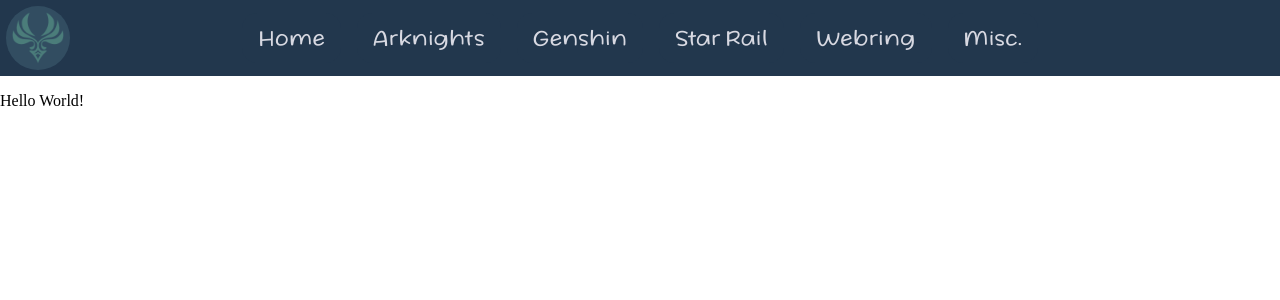
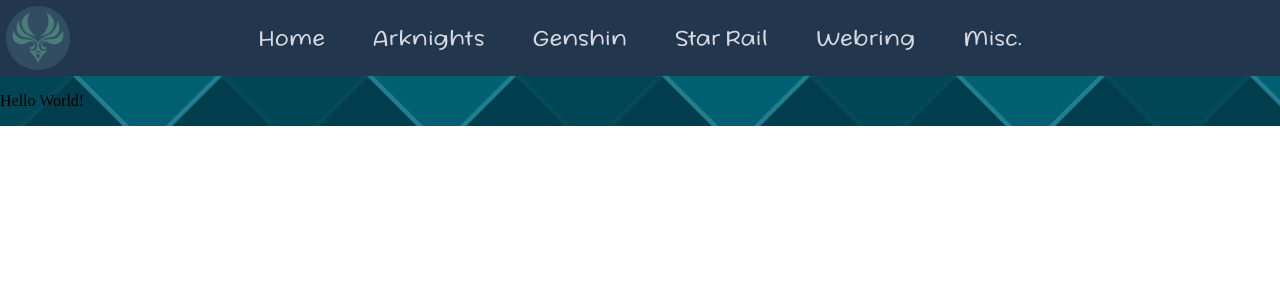
Before and after one commit to noktalis/site-in-limbo, a Next.js app in the folder site/: page /wip in a window 1280 px wide. Shown: the top 300 px of the page. Built offline with nearby package versions, Linux system fonts and the light colour scheme.

Commit message:
add lynette pattern background image

```diff
--- a/site/pages/wip.js
+++ b/site/pages/wip.js
@@ -2,11 +2,12 @@ import Head from 'next/head';
 import Image from 'next/image';
 import Link from 'next/link';
 import topnav from "../styles/modules/topnav.module.scss";
+import theme from "../styles/modules/lynt.module.scss";
 
 export default function Home(){
 	return (
 		// div container to appease jsx
-		<div>
+		<div className={theme.lynt}>
 			<Head>
 				<title>Home</title>
 				<link rel="icon" href="/ventiico.png" />
@@ -14,7 +15,7 @@ export default function Home(){
 
 			<TopNav></TopNav>
 
-			<div>
+			<div className={theme.container}>
 				<p>Hello World!</p>
 			</div>
 		</div>
@@ -58,6 +59,7 @@ function Indicator(type = "") {
 	let path = "/images/";
 	let altText = "Sticker of "
 
+	// Determines which image to use as indicator
 	switch(type){
 		case "ak":
 			path += "bagpipe_potatoes.png";
@@ -79,17 +81,16 @@ function Indicator(type = "") {
 	function toggleMenu() {
 		let nav = document.getElementById("nav");
 		let menu = document.getElementById("navBtns");
-		let indic = document.getElementById("indicator");
 
 		// Hide menu
 		if (menu.style.display == 'grid') {
 			menu.style.display = 'none';
-			nav.style.gap = "0";
+			nav.style.gap = "0"; //removes funny gap under indicator
 		}
 		//Show menu
 		else {
 			menu.style.display = 'grid';
-			nav.style.gap = "2vh";
+			nav.style.gap = "2vh"; //returns room between indicator and buttons
 		}
 	}
 
--- /dev/null
+++ b/site/styles/css/lynt.module.css
@@ -0,0 +1,9 @@
+.lynt {
+  background-image: url("../../public/images/lynette_pattern.svg");
+  background-size: 23%;
+}
+
+.container {
+  display: grid;
+  grid: "aside content right";
+}
--- /dev/null
+++ b/site/styles/modules/lynt.module.scss
@@ -0,0 +1,9 @@
+.lynt {
+	background-image: url("../../public/images/lynette_pattern.svg");
+	background-size: 23%;
+}
+
+.container {
+	display: grid;
+	grid: "aside content right"
+}
```
Also changed, not shown: site/public/images/lynette_pattern.svg (added).
